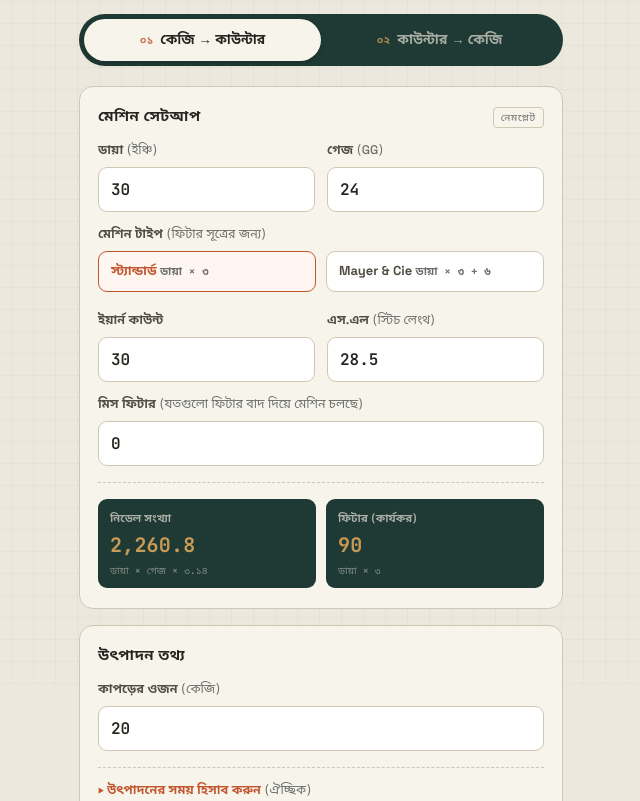
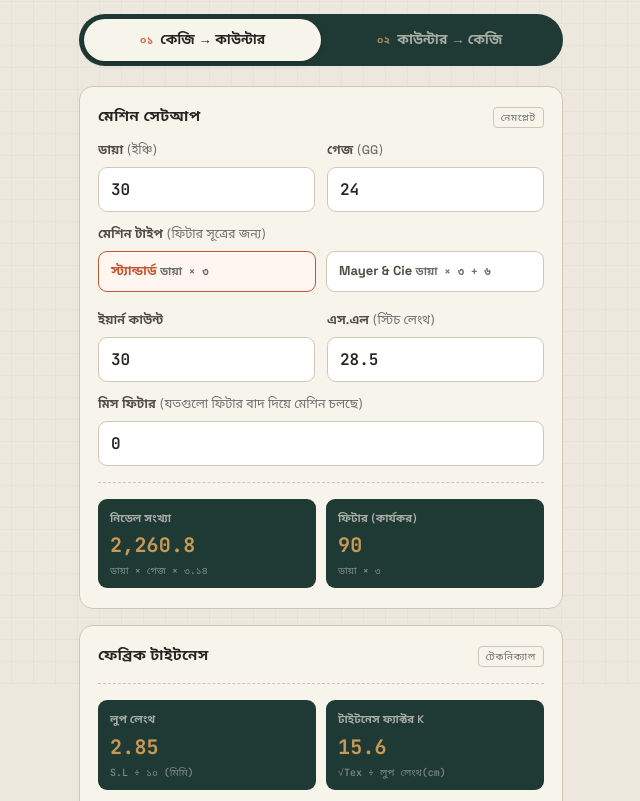
Before and after one commit to mohiuddinramzan2/kpc, a website: page www/index.html in a window 1280 px wide. Shown: the part 116-917 px from the top of the page, without its empty margins (319-959 px from the left). Drawn offline with Linux system fonts and the light colour scheme.

Commit message:
Sync www folder with latest changes

```diff
--- a/www/app.js
+++ b/www/app.js
@@ -3,6 +3,7 @@
 
   const CONST = 16936517;
   const RING_CIRCUMFERENCE = 552.9; // 2 * π * 88, matches the SVG dial radius
+  const TEX_FROM_NE = 590.5; // Tex = 590.5 / Ne, standard cotton-count conversion
 
   const bnDigits = "০১২৩৪৫৬৭৮৯";
 
@@ -52,6 +53,9 @@
     note: el("out-note"),
     time: el("out-time"),
     dialLabelSuffix: el("dial-label-suffix"),
+    loop: el("out-loop"),
+    tf: el("out-tf"),
+    tfNote: el("out-tf-note"),
   };
 
   const dialRing = document.querySelector(".dial-ring-spin");
@@ -102,6 +106,25 @@
 
     // ring shows how much of the machine's full feeder capacity is active
     setRing(isFinite(totalFeeder) && totalFeeder > 0 ? effectiveFeeder / totalFeeder : 0);
+
+    // --- Tightness factor: K = √Tex ÷ loop length(cm) ---
+    // Assumes "yarn count" is English cotton count (Ne) and S.L is stored in
+    // 1/10 mm units (e.g. 28.5 = 2.85 mm loop length) — the loop length is
+    // shown explicitly below so it can be sanity-checked against a measured sample.
+    if (yarn > 0 && sl > 0) {
+      const loopMm = sl / 10;
+      const loopCm = sl / 100;
+      const tex = TEX_FROM_NE / yarn;
+      const tf = Math.sqrt(tex) / loopCm;
+      outs.loop.textContent = fmt(loopMm, 2);
+      outs.tf.textContent = fmt(tf, 1);
+      outs.tfNote.textContent =
+        "রেফারেন্স হিসেবে ব্যবহার করুন — একই মেশিন/আর্টিকেলের আগের ব্যাচের K মানের সাথে তুলনা করলে সবচেয়ে বেশি কাজে দেয়। সূত্রের রেফারেন্স ভেদে সংখ্যাগত রেঞ্জ ভিন্ন হতে পারে, তাই এটিকে পরম মান হিসেবে না ধরে তুলনামূলক (relative) নির্দেশক হিসেবে দেখুন।";
+    } else {
+      outs.loop.textContent = "—";
+      outs.tf.textContent = "—";
+      outs.tfNote.textContent = "";
+    }
 
     const readyBase = isFinite(needle) && isFinite(effectiveFeeder) && sl > 0 && yarn > 0;
 
--- a/www/index.html
+++ b/www/index.html
@@ -112,6 +112,27 @@
     </div>
   </section>
 
+  <!-- Fabric tightness (technical) -->
+  <section class="panel" aria-labelledby="tf-title">
+    <div class="panel-head">
+      <h2 id="tf-title">ফেব্রিক টাইটনেস</h2>
+      <span class="plate">টেকনিক্যাল</span>
+    </div>
+    <div class="readout-row">
+      <div class="readout">
+        <span class="readout-label">লুপ লেংথ</span>
+        <span class="readout-value" id="out-loop">—</span>
+        <span class="readout-formula">S.L ÷ ১০ (মিমি)</span>
+      </div>
+      <div class="readout">
+        <span class="readout-label">টাইটনেস ফ্যাক্টর K</span>
+        <span class="readout-value" id="out-tf">—</span>
+        <span class="readout-formula">√Tex ÷ লুপ লেংথ(cm)</span>
+      </div>
+    </div>
+    <p class="dial-note" id="out-tf-note"></p>
+  </section>
+
   <!-- Input panel (mode dependent) -->
   <section class="panel" aria-labelledby="input-title">
     <div class="panel-head">
--- a/www/style.css
+++ b/www/style.css
@@ -444,4 +444,4 @@ body.mode-reverse .dial-label.mode-reverse-field{ display:inline; }
   .app-header h1{ font-size:22px; }
   .dial{ width:186px; height:186px; }
   .dial-value{ font-size:29px; }
-}
+   }
```
